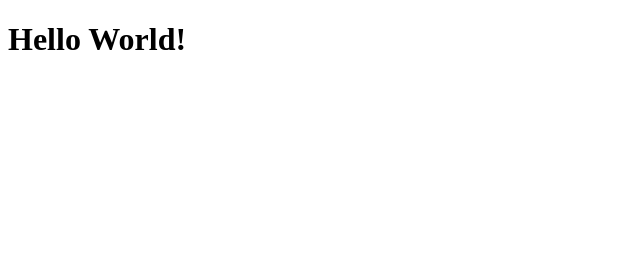
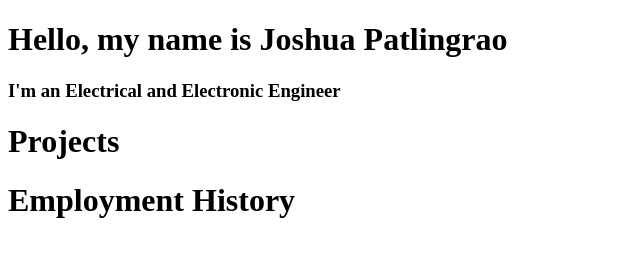
Before and after one commit to JoshPatlingrao/JoshPatlingrao.github.io, a plain HTML site: page index.html in a window 1280 px wide. Shown: the whole page, without its empty margins (0-640 px from the left). Drawn offline with Linux system fonts and the light colour scheme.

Commit message:
Basic skeleton
Added basic sections and introduction

```diff
--- a/index.html
+++ b/index.html
@@ -6,7 +6,17 @@
 </head>
 
 <body>
-    <h1>Hello World!</h1>
+    <h1>Hello, my name is Joshua Patlingrao</h1>
+    <h3>I'm an Electrical and Electronic Engineer</h3>
+
+    <div class="projects">
+        <h1>Projects</h1>
+    </div>
+
+    <div class="employment">
+        <h1>Employment History</h1>
+    </div>
+
 </body>
 
 </html>
```
